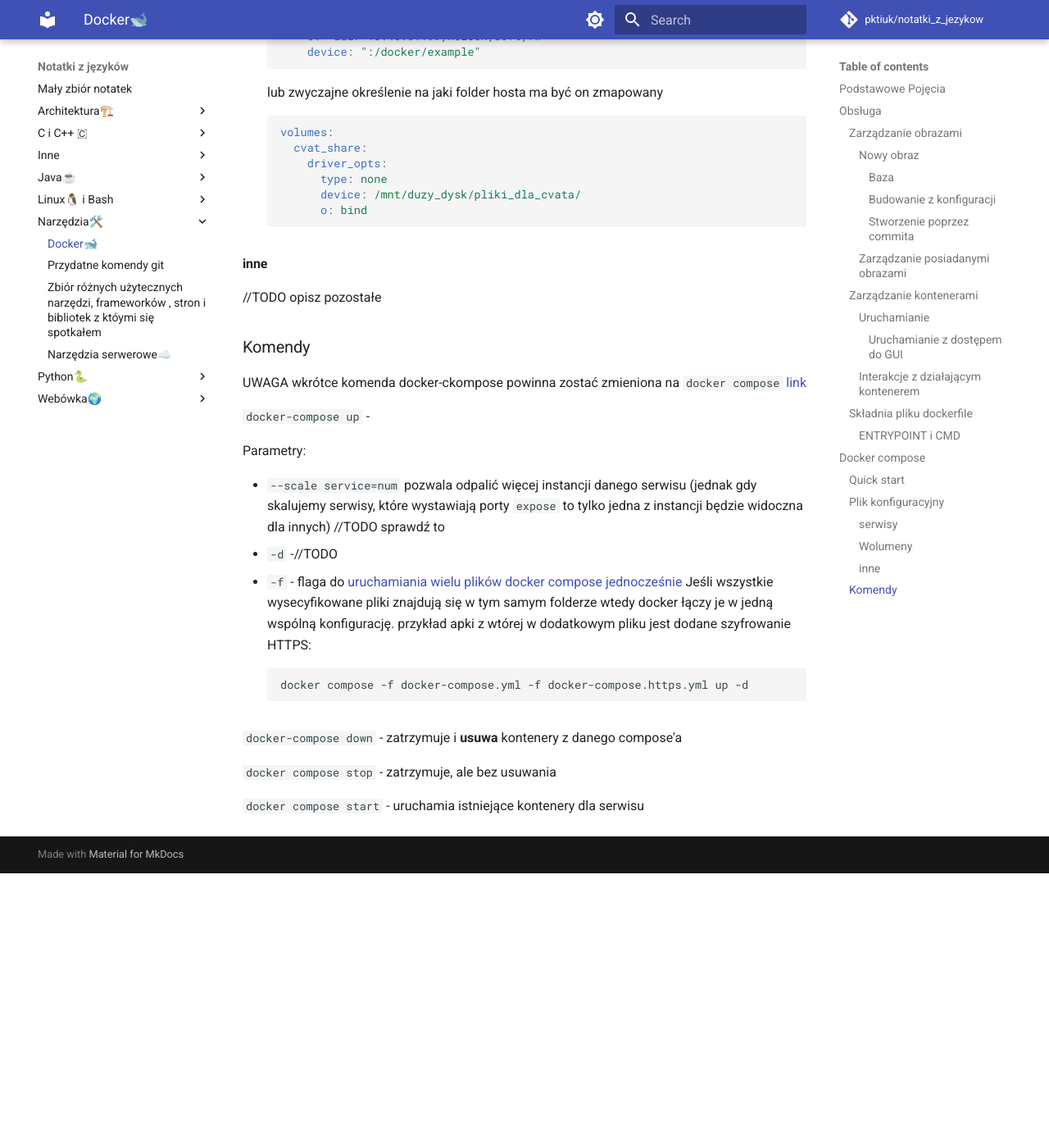
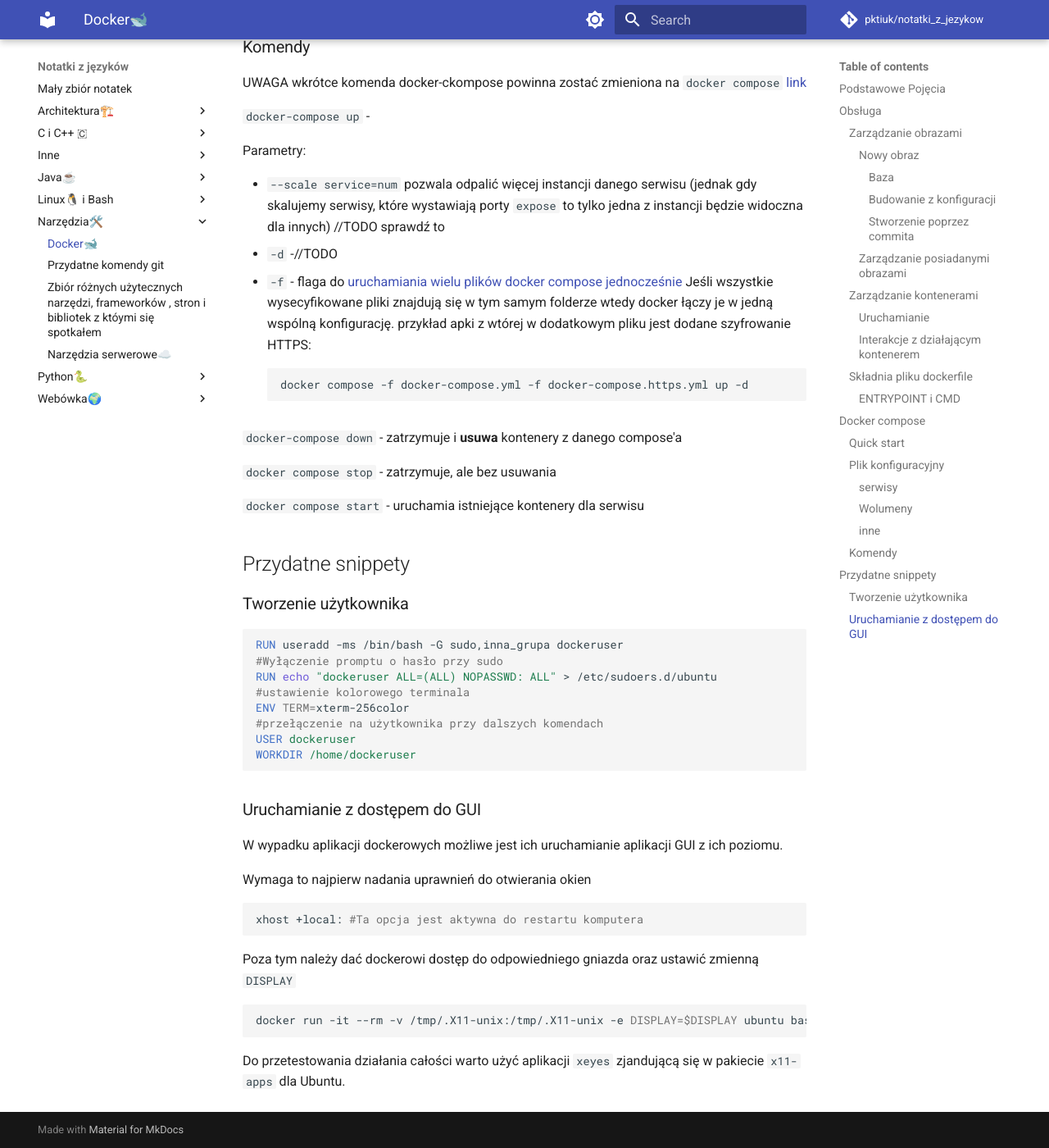
Before and after one commit to pktiuk/notatki_z_jezykow, an MkDocs documentation site: the page built from docs/Narzędzia🛠️/docker.md, in a window 1280 px wide and 1400 px high, scrolled down 10057 px. Shown: the whole window at 82% size. Built offline with MkDocs 1.6.1 and Material for MkDocs 9.7.7, drawn with Linux system fonts in a browser that asks for light colours; comment, search, counter and statistics services are not loaded; before the commit the page ends 11122 px from its top, so only the background shows below that; some of the changed text lies outside the part shown.

Commit message:
Dodanie tworzenia użytkownika

````diff
--- a/docs/Narzędzia🛠️/docker.md
+++ b/docs/Narzędzia🛠️/docker.md
@@ -147,24 +147,6 @@
 ```bash
 docker container run -i -t ubuntu bash
 ```
-
-##### Uruchamianie z dostępem do GUI
-
-W wypadku aplikacji dockerowych możliwe jest ich uruchamianie aplikacji GUI z ich poziomu.
-
-Wymaga to najpierw nadania uprawnień do otwierania okien
-
-```bash
-xhost +local: #Ta opcja jest aktywna do restartu komputera
-```
-
-Poza tym należy dać dockerowi dostęp do odpowiedniego gniazda oraz ustawić zmienną `DISPLAY`
-
-```bash
-docker run -it --rm -v /tmp/.X11-unix:/tmp/.X11-unix -e DISPLAY=$DISPLAY ubuntu bash
-```
-
-Do przetestowania działania całości warto użyć aplikacji `xeyes` zjandującą się w pakiecie `x11-apps` dla Ubuntu.
 
 #### Interakcje z działającym kontenerem
 
@@ -426,7 +408,7 @@
       device: ":/docker/example"
   ```
   lub zwyczajne określenie na jaki folder hosta ma być on zmapowany
-  ```yml
+  ```yaml
   volumes:
     cvat_share:
       driver_opts:
@@ -463,3 +445,37 @@
 `docker compose stop` - zatrzymuje, ale bez usuwania
 
 `docker compose start` - uruchamia istniejące kontenery dla serwisu
+
+
+## Przydatne snippety
+
+### Tworzenie użytkownika
+
+```docker
+RUN useradd -ms /bin/bash -G sudo,inna_grupa dockeruser
+#Wyłączenie promptu o hasło przy sudo
+RUN echo "dockeruser ALL=(ALL) NOPASSWD: ALL" > /etc/sudoers.d/ubuntu
+#ustawienie kolorowego terminala
+ENV TERM=xterm-256color
+#przełączenie na użytkownika przy dalszych komendach
+USER dockeruser
+WORKDIR /home/dockeruser
+```
+
+### Uruchamianie z dostępem do GUI
+
+W wypadku aplikacji dockerowych możliwe jest ich uruchamianie aplikacji GUI z ich poziomu.
+
+Wymaga to najpierw nadania uprawnień do otwierania okien
+
+```bash
+xhost +local: #Ta opcja jest aktywna do restartu komputera
+```
+
+Poza tym należy dać dockerowi dostęp do odpowiedniego gniazda oraz ustawić zmienną `DISPLAY`
+
+```bash
+docker run -it --rm -v /tmp/.X11-unix:/tmp/.X11-unix -e DISPLAY=$DISPLAY ubuntu bash
+```
+
+Do przetestowania działania całości warto użyć aplikacji `xeyes` zjandującą się w pakiecie `x11-apps` dla Ubuntu.
````
